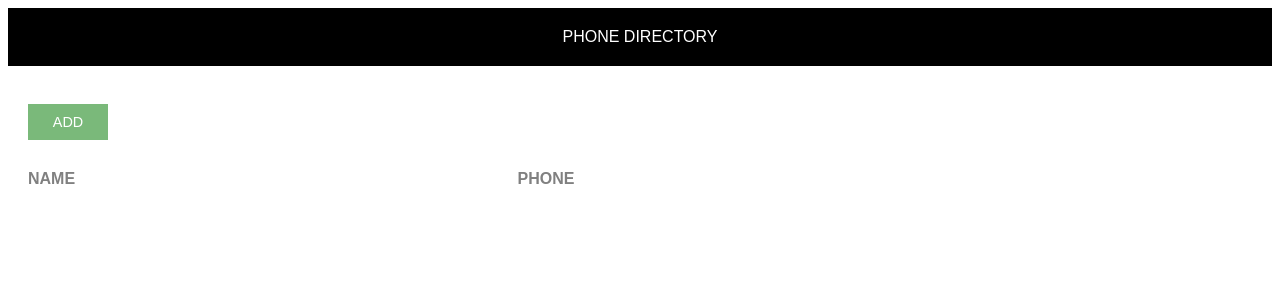
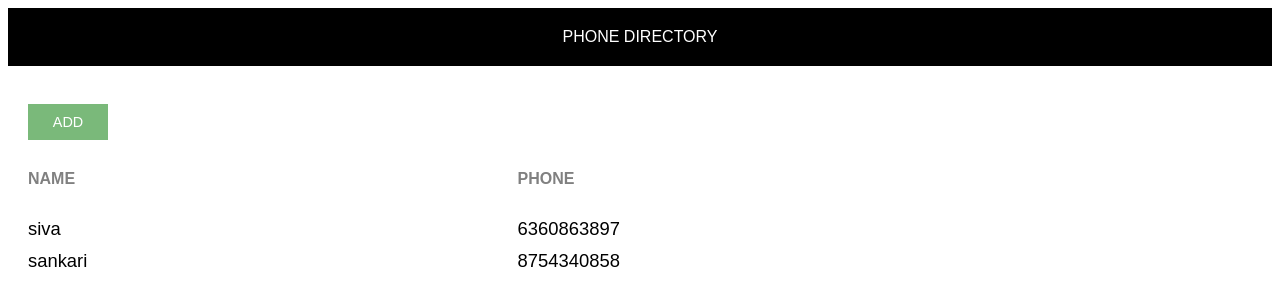
Before and after one commit to Sivas6496/AynReact, a React (Create React App) app: page / in a window 1280 px wide. Shown: the top 306 px of the page. Built offline with nearby package versions, Linux system fonts and the light colour scheme.

Commit message:
Added map function

```diff
--- a/src/App.js
+++ b/src/App.js
@@ -1,7 +1,21 @@
 import "./styles.css";
 import Header from "./Header";
+import { render } from "react-dom";
 
 export default function App() {
+  let subscribers = [
+    {
+      Id: 1,
+      Name: "siva",
+      Phone: 6360863897
+    },
+    {
+      Id: 1,
+      Name: "sankari",
+      Phone: 8754340858
+    }
+  ];
+
   return (
     <div className="App">
       <Header />
@@ -13,6 +27,14 @@ export default function App() {
           <span className="grid-item name-heading">Name</span>
           <span className="grid-item phone-heading">Phone</span>
         </div>
+        {subscribers.map((sub) => {
+          return (
+            <div key={sub.Id} className="grid-container">
+              <span className="grid-item">{sub.Name}</span>
+              <span className="grid-item">{sub.Phone}</span>
+            </div>
+          );
+        })}
       </div>
     </div>
   );
```
Also changed, not shown: 1 other file (tests, documents, lock files or other folders).
